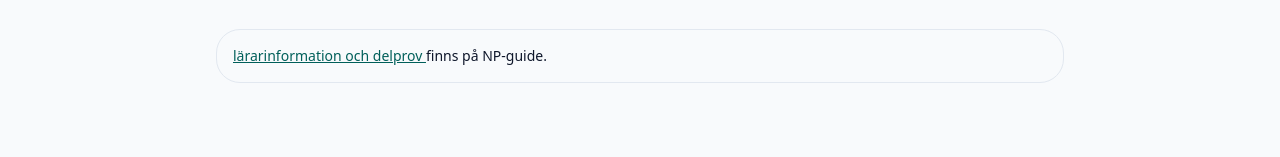
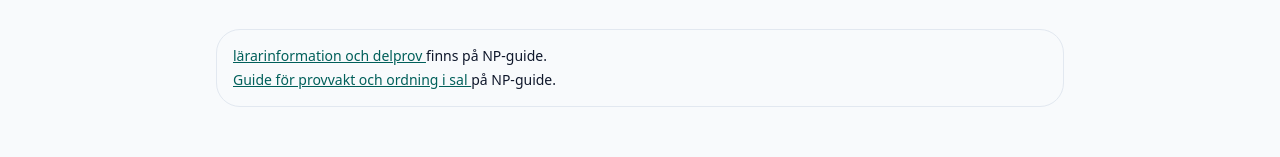
Before and after one commit to AlexanderEJohansson/npprov.se, an Astro site: page /prov/115162bb33 in a window 1280 px wide. Shown: the part 1271-1428 px from the top of the page. Built offline with nearby package versions, Linux system fonts and the light colour scheme; Astro itself is replaced by a stand-in of ours; no server answers.

Commit message:
Länka provvakt-guide från ekosystem på provsidor

```diff
--- a/src/components/EcosystemLinks.astro
+++ b/src/components/EcosystemLinks.astro
@@ -35,7 +35,7 @@ const props: EcosystemLinkProps = {
 const monstret = npmonstretLink(props);
 const guide = npguideUrl(props);
 
-if (!monstret && !guide) return null;
+if (!monstret && !guide && context !== 'prov') return null;
 
 const wrapperClass =
   variant === 'box'
@@ -61,4 +61,17 @@ const wrapperClass =
       {context === 'prov' ? ' finns på NP-guide.' : ' — se NP-guide.'}
     </p>
   )}
+  {context === 'prov' && (
+    <p class={variant === 'inline' ? 'text-slate-500 text-sm' : ''}>
+      <a
+        href="https://npguide.se/skolpersonal/provvakt"
+        target="_blank"
+        rel="noopener"
+        class="underline text-teal-800"
+      >
+        Guide för provvakt och ordning i sal
+      </a>
+      {' '}på NP-guide.
+    </p>
+  )}
 </div>
```
